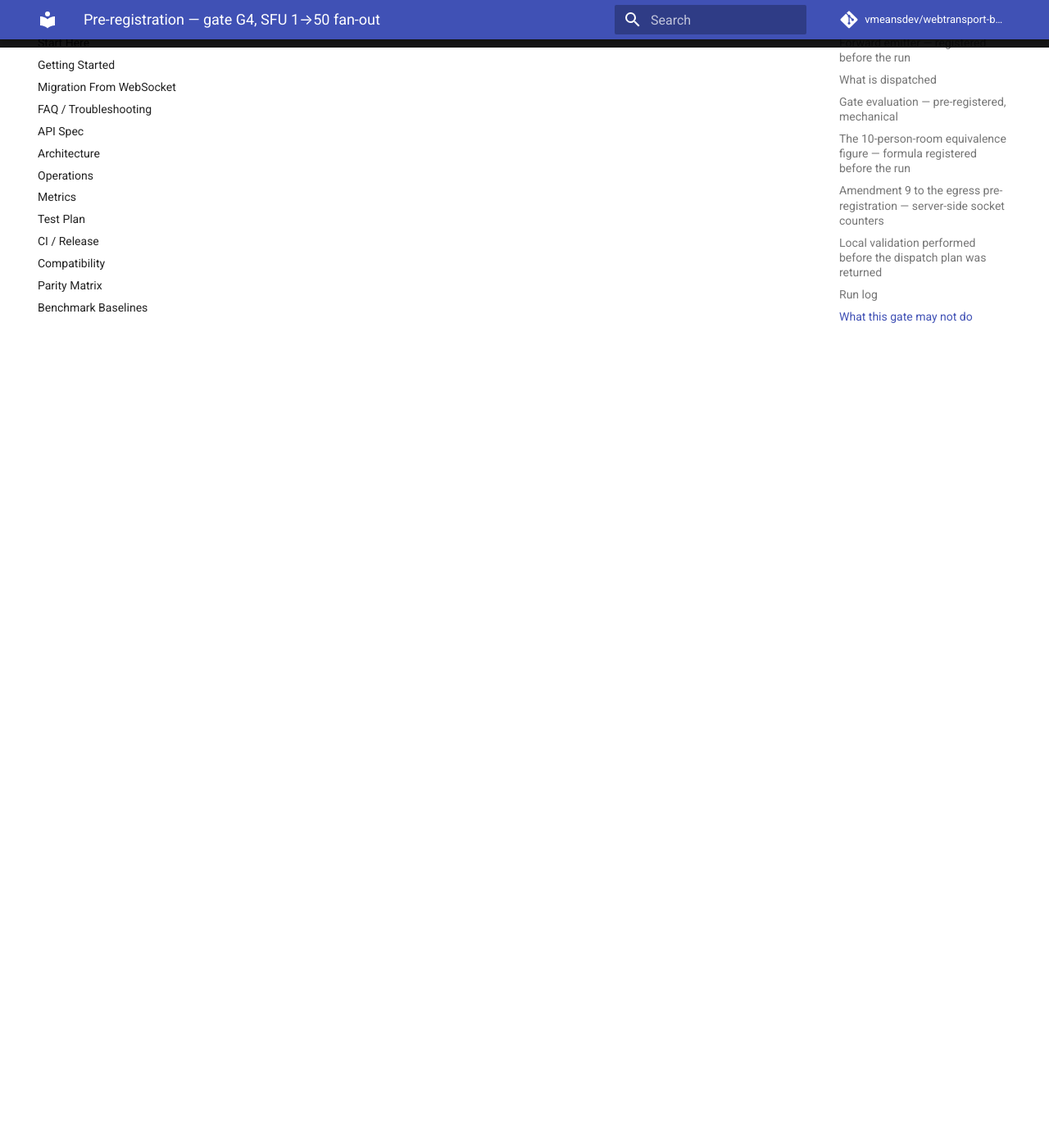
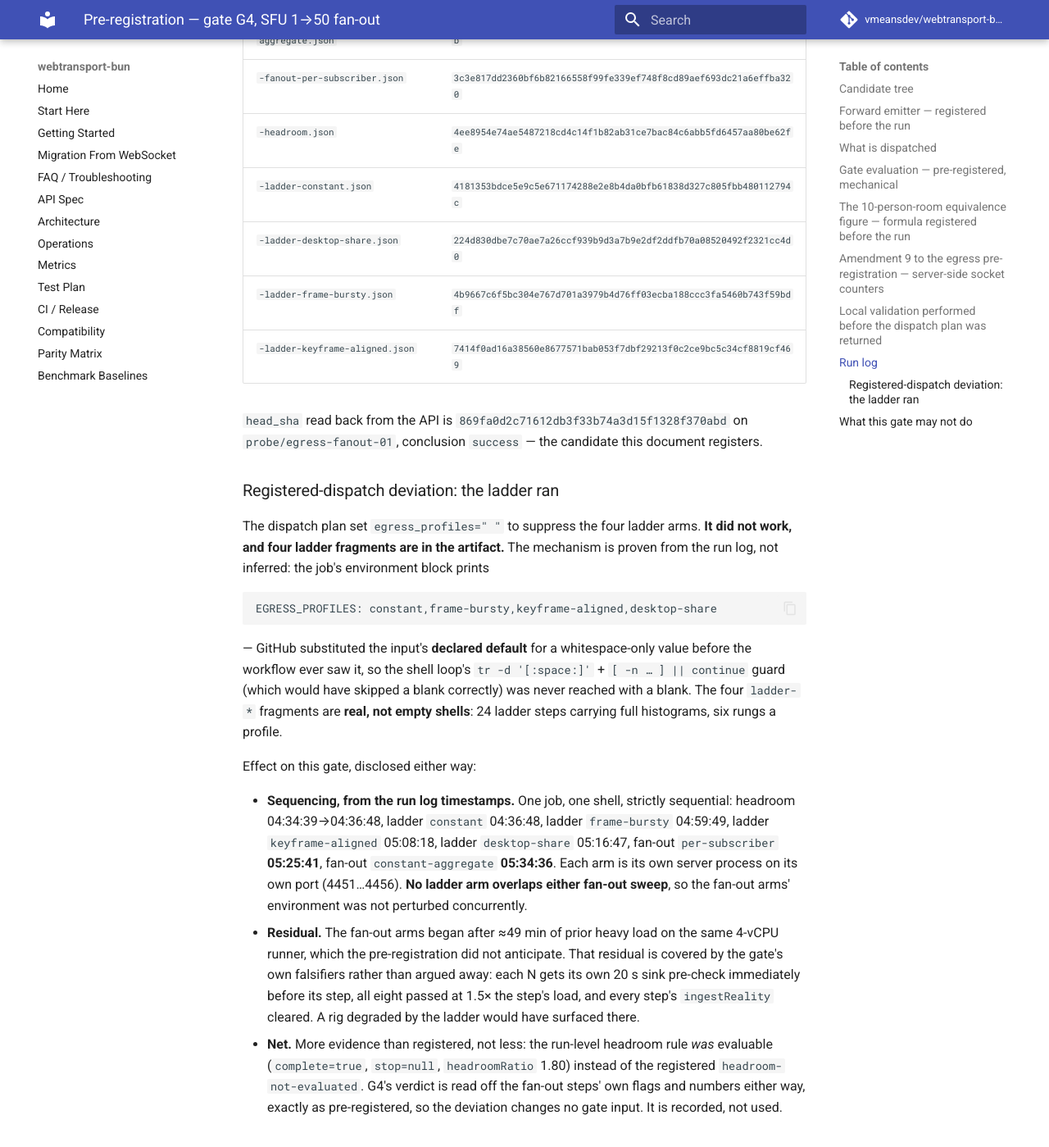
Before and after one commit to vmeansdev/webtransport-bun, an MkDocs documentation site: the page built from docs/research/preregistrations/g4-sfu.md, in a window 1280 px wide and 1400 px high, scrolled down 4394 px. Shown: the whole window at 82% size. Built offline with MkDocs 1.6.1 and Material for MkDocs 9.7.7, drawn with Linux system fonts in a browser that asks for light colours; comment, search, counter and statistics services are not loaded; some of the changed text lies outside the part shown.

Commit message:
Log gate G4's dispatch in both pre-registrations and disclose that the ladder ran when the run was registered not to, so the artifact's provenance is auditable instead of assumed.
Run 32216072119 on candidate 869fa0d2c716 returned all eight fan-out steps
complete with both falsifiers cleared. The registered rule reads PASS on the
per-subscriber N=50 step: p99 10.355 ms against the 33.3 ms frame gate, forward
delivery 1.0000, and the constant-aggregate sweep complete at N=50 agreeing on
the frame-gate verdict.

The dispatch's egress_profiles=" " did not suppress the ladder — GitHub
substituted the input's declared default for a whitespace-only value, which the
job's own environment echo proves. Four real ladder fragments are therefore in
the artifact. They ran strictly before both fan-out sweeps in the same
sequential job, so the fan-out arms were not perturbed concurrently; the
residual prior load is disclosed rather than argued away, and is covered by each
N's own sink pre-check and ingest-reality verdict.

Co-Authored-By: Claude Fable 5 <noreply@anthropic.com>
Claude-Session: https://claude.ai/code/session_01J6XgaCwKmiXs7S56nLNgbf

````diff
--- a/docs/research/preregistrations/g4-sfu.md
+++ b/docs/research/preregistrations/g4-sfu.md
@@ -159,7 +159,63 @@ Every dispatch of this gate, including aborted ones.
 
 | dispatched | run id | candidate SHA | artifact hash | outcome |
 |---|---|---|---|---|
-| — | — | — | — | **no dispatch has been made** |
+| 2026-08-19 04:31:31 UTC | `32216072119` | `869fa0d2c71612db3f33b74a3d15f1328f370abd` | `ca0ad203d1b158c149c2857401beabcafbca432df64a2fdfc8347de3f3d40038` | success — G4 **PASS** |
+
+Artifact hash above is sha256 of the eight fragments concatenated in filename
+order. Per-file sha256:
+
+| fragment | sha256 |
+|---|---|
+| `-classified.json` | `e46df811f8022bac45678e532d4d95891f9d40d6c07e6b876ade848232188ae4` |
+| `-fanout-constant-aggregate.json` | `f851a56041b57f866ce45b5e3020a5c3d8edcf5f9c1cea3b53cb92b3cfd546db` |
+| `-fanout-per-subscriber.json` | `3c3e817dd2360bf6b82166558f99fe339ef748f8cd89aef693dc21a6effba320` |
+| `-headroom.json` | `4ee8954e74ae5487218cd4c14f1b82ab31ce7bac84c6abb5fd6457aa80be62fe` |
+| `-ladder-constant.json` | `4181353bdce5e9c5e671174288e2e8b4da0bfb61838d327c805fbb480112794c` |
+| `-ladder-desktop-share.json` | `224d830dbe7c70ae7a26ccf939b9d3a7b9e2df2ddfb70a08520492f2321cc4d0` |
+| `-ladder-frame-bursty.json` | `4b9667c6f5bc304e767d701a3979b4d76ff03ecba188ccc3fa5460b743f59bdf` |
+| `-ladder-keyframe-aligned.json` | `7414f0ad16a38560e8677571bab053f7dbf29213f0c2ce9bc5c34cf8819cf469` |
+
+`head_sha` read back from the API is
+`869fa0d2c71612db3f33b74a3d15f1328f370abd` on `probe/egress-fanout-01`,
+conclusion `success` — the candidate this document registers.
+
+### Registered-dispatch deviation: the ladder ran
+
+The dispatch plan set `egress_profiles=" "` to suppress the four ladder arms.
+**It did not work, and four ladder fragments are in the artifact.** The
+mechanism is proven from the run log, not inferred: the job's environment block
+prints
+
+```
+EGRESS_PROFILES: constant,frame-bursty,keyframe-aligned,desktop-share
+```
+
+— GitHub substituted the input's **declared default** for a whitespace-only
+value before the workflow ever saw it, so the shell loop's `tr -d '[:space:]'`
++ `[ -n … ] || continue` guard (which would have skipped a blank correctly) was
+never reached with a blank. The four `ladder-*` fragments are **real, not empty
+shells**: 24 ladder steps carrying full histograms, six rungs a profile.
+
+Effect on this gate, disclosed either way:
+
+- **Sequencing, from the run log timestamps.** One job, one shell, strictly
+  sequential: headroom 04:34:39→04:36:48, ladder `constant` 04:36:48, ladder
+  `frame-bursty` 04:59:49, ladder `keyframe-aligned` 05:08:18, ladder
+  `desktop-share` 05:16:47, fan-out `per-subscriber` **05:25:41**, fan-out
+  `constant-aggregate` **05:34:36**. Each arm is its own server process on its
+  own port (4451…4456). **No ladder arm overlaps either fan-out sweep**, so the
+  fan-out arms' environment was not perturbed concurrently.
+- **Residual.** The fan-out arms began after ≈49 min of prior heavy load on the
+  same 4-vCPU runner, which the pre-registration did not anticipate. That
+  residual is covered by the gate's own falsifiers rather than argued away: each
+  N gets its own 20 s sink pre-check immediately before its step, all eight
+  passed at 1.5× the step's load, and every step's `ingestReality` cleared. A
+  rig degraded by the ladder would have surfaced there.
+- **Net.** More evidence than registered, not less: the run-level headroom rule
+  *was* evaluable (`complete=true`, `stop=null`, `headroomRatio` 1.80) instead
+  of the registered `headroom-not-evaluated`. G4's verdict is read off the
+  fan-out steps' own flags and numbers either way, exactly as pre-registered, so
+  the deviation changes no gate input. It is recorded, not used.
 
 ## What this gate may not do
 
````
Also changed, not shown: docs/research/preregistrations/egress.md (+17 -1 lines).
